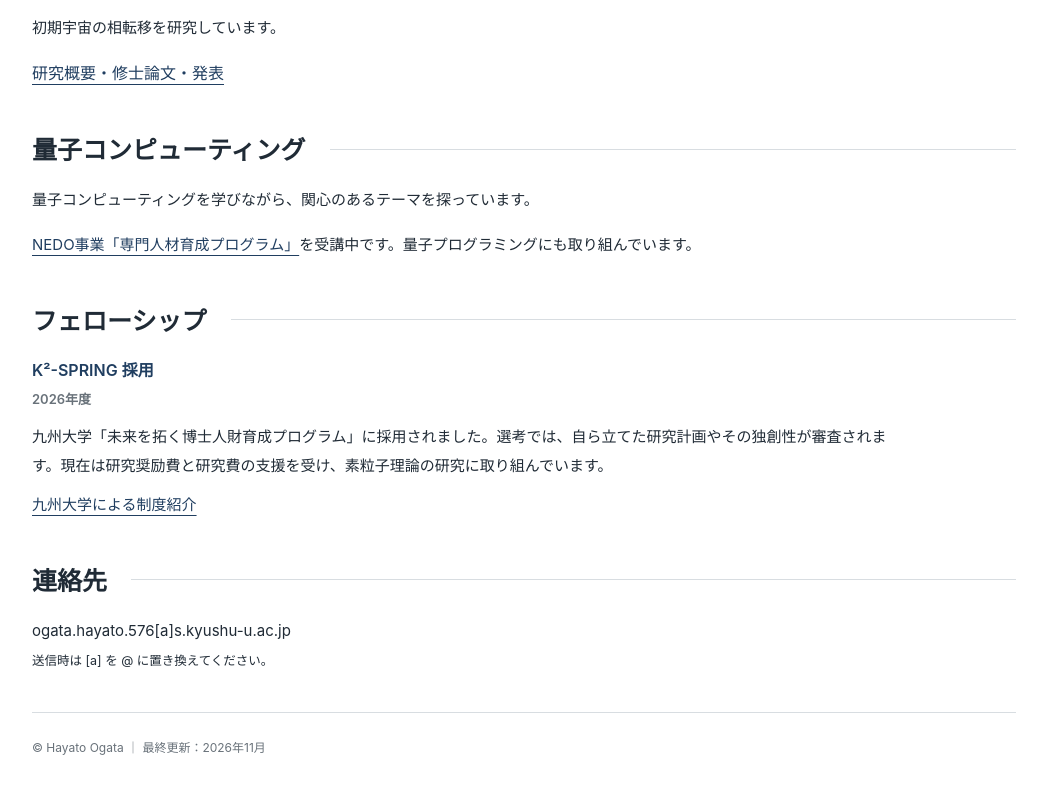
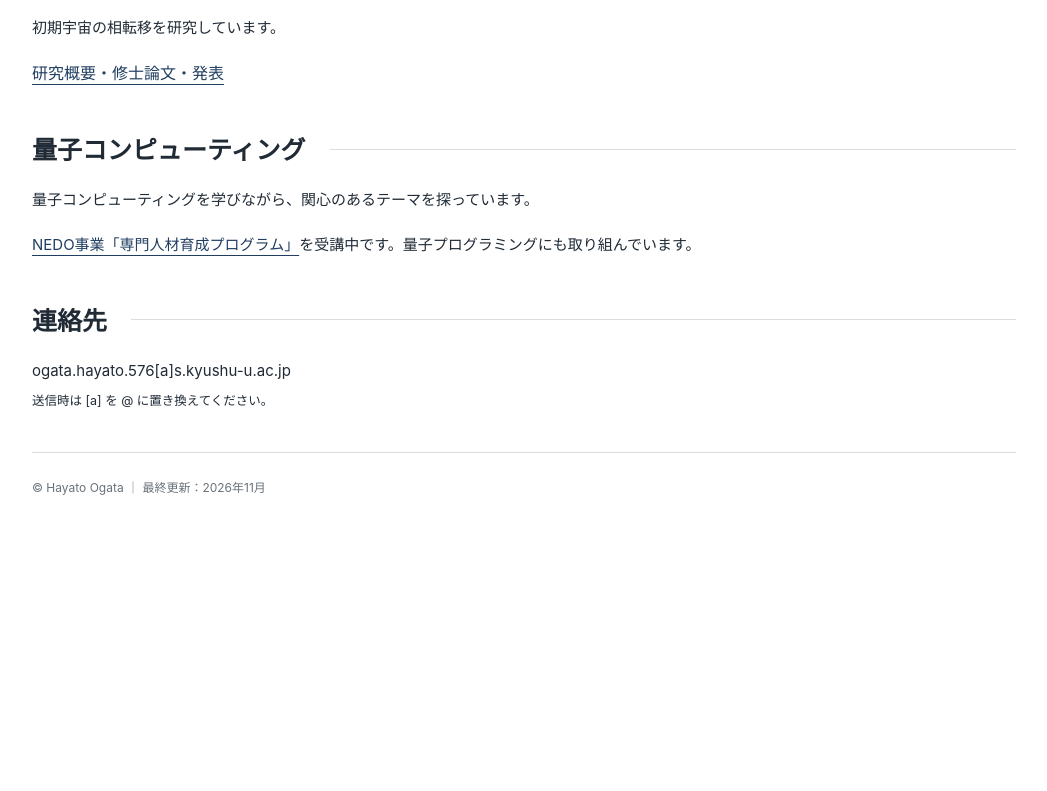
Before and after one commit to Hayatoku/Hayatoku.github.io, a plain HTML site: page index.html in a window 1280 px wide. Shown: the part 809-1600 px from the top of the page, without its empty margins (116-1163 px from the left). After the commit the page ends 1340 px from the top, so only its background shows below. Drawn offline with Linux system fonts and the light colour scheme.

Commit message:
Remove fellowship section from Home

```diff
--- a/index.html
+++ b/index.html
@@ -70,18 +70,6 @@ main { padding-bottom: 24px; }
 <p><a href="https://www.quemix.com/nedopost5g/program1">NEDO事業「専門人材育成プログラム」</a>を受講中です。量子プログラミングにも取り組んでいます。</p>
 </div>
 </section>
-<section class="section" id="support">
-<h2>フェローシップ
-</h2>
-<div>
-<div class="spring">
-<h3>K²-SPRING 採用<span class="meta">2026年度</span>
-</h3>
-<p>九州大学「未来を拓く博士人財育成プログラム」に採用されました。選考では、自ら立てた研究計画やその独創性が審査されます。現在は研究奨励費と研究費の支援を受け、素粒子理論の研究に取り組んでいます。</p>
-<p><a href="https://eng.kyushu-u.ac.jp/programs/program-k2spring/">九州大学による制度紹介</a></p>
-</div>
-</div>
-</section>
 <section class="section" id="contact">
 <h2>連絡先</h2>
 <div><p>ogata.hayato.576[a]s.kyushu-u.ac.jp<br><small>送信時は [a] を @ に置き換えてください。</small></p></div>
```
